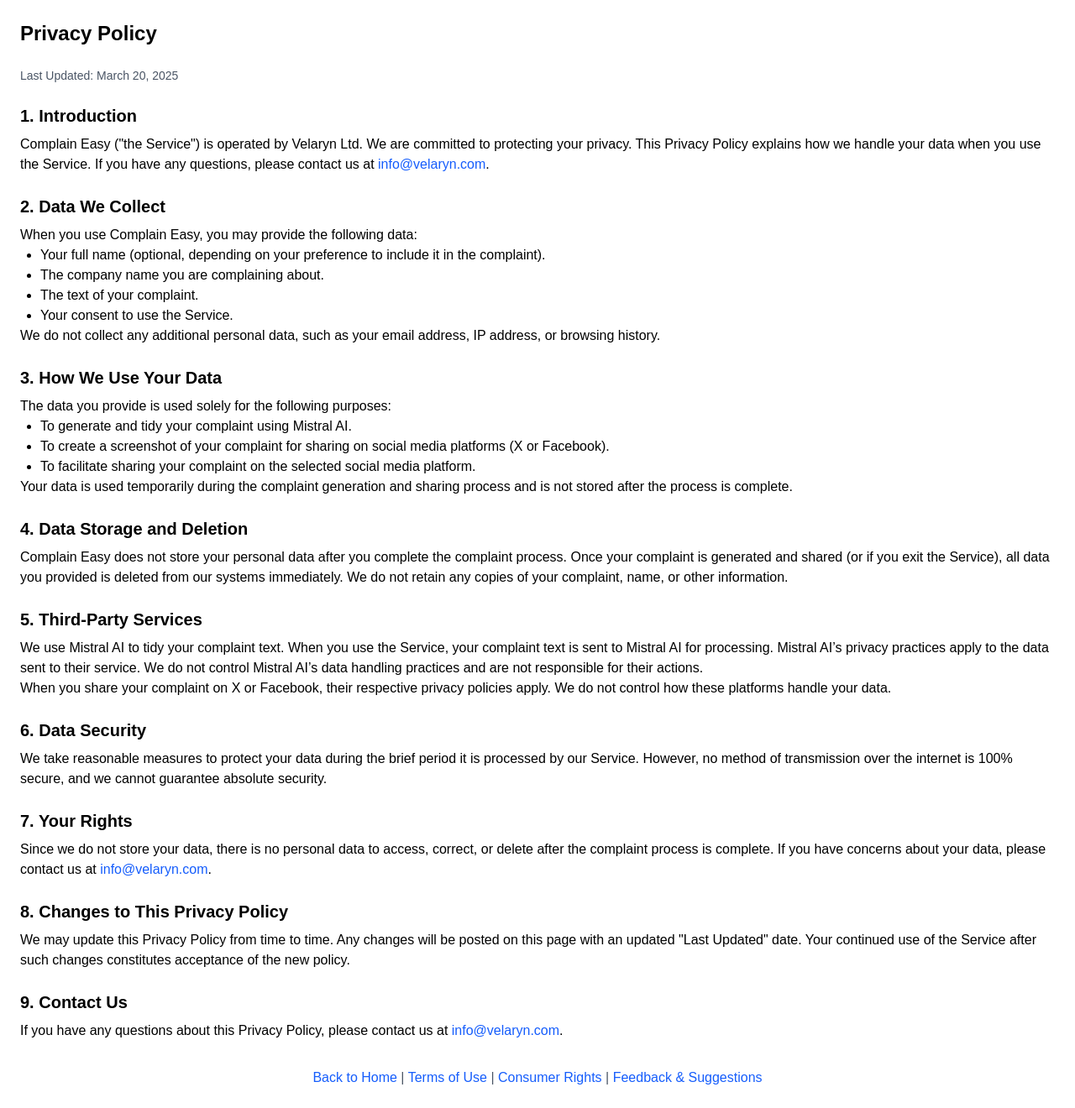
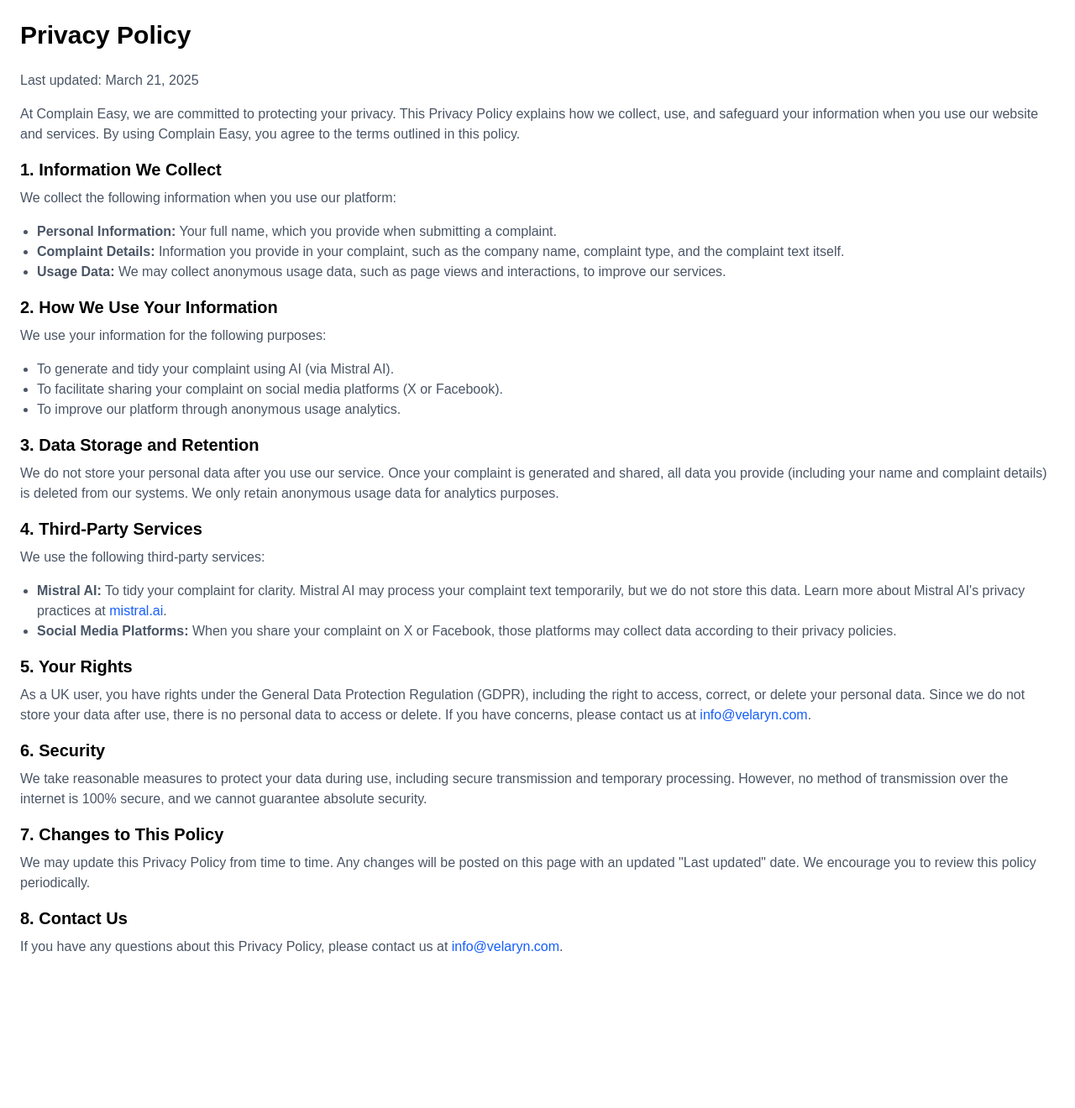
Before and after one commit to dmmymp/complain-easy, a Next.js app: page /privacy-policy in a window 1280 px wide. Shown: the whole page at 84% size. After the commit the page ends 1180 px from the top, so only its background shows below. Built offline with nearby package versions, Linux system fonts and the light colour scheme.

Commit message:
Fix linting errors for Vercel deployment
- Remove unused useEffect import in page.tsx
- Escape quotation marks in privacy-policy and terms-of-use pages
- Remove package-lock.json and ensure it's ignored

```diff
--- a/src/app/page.tsx
+++ b/src/app/page.tsx
@@ -1,6 +1,6 @@
 "use client";
 
-import React, { useState, useEffect, useRef } from "react";
+import React, { useState, useRef } from "react";
 import html2canvas from "html2canvas";
 import Link from "next/link";
 import Head from "next/head";
--- a/src/app/privacy-policy/page.tsx
+++ b/src/app/privacy-policy/page.tsx
@@ -1,89 +1,101 @@
-"use client";
-
-import Link from "next/link";
-
 export default function PrivacyPolicy() {
-  return (
-    <div className="container mx-auto p-6 bg-white dark:bg-gray-900 min-h-screen">
-      <h1 className="text-2xl font-bold mb-6 text-black dark:text-white">Privacy Policy</h1>
-      <div className="prose dark:prose-invert max-w-none text-black dark:text-white">
-        <p className="text-sm text-gray-600 dark:text-gray-400 mb-4">
-          Last Updated: March 20, 2025
+    return (
+      <div className="container mx-auto p-6 bg-white dark:bg-gray-900">
+        <h1 className="text-3xl font-bold mb-6 text-black dark:text-white">
+          Privacy Policy
+        </h1>
+        <p className="text-gray-600 mb-4 dark:text-gray-300">
+          Last updated: March 21, 2025
+        </p>
+        <p className="text-gray-600 mb-4 dark:text-gray-300">
+          At Complain Easy, we are committed to protecting your privacy. This Privacy Policy explains how we collect, use, and safeguard your information when you use our website and services. By using Complain Easy, you agree to the terms outlined in this policy.
         </p>
 
-        <h2 className="text-xl font-semibold mt-6 mb-2">1. Introduction</h2>
-        <p>
-          Complain Easy ("the Service") is operated by Velaryn Ltd. We are committed to protecting your privacy. This Privacy Policy explains how we handle your data when you use the Service. If you have any questions, please contact us at <a href="mailto:info@velaryn.com" className="text-blue-600 hover:underline dark:text-blue-400">info@velaryn.com</a>.
+        <h2 className="text-xl font-semibold mb-2 text-black dark:text-white">
+          1. Information We Collect
+        </h2>
+        <p className="text-gray-600 mb-4 dark:text-gray-300">
+          We collect the following information when you use our platform:
+        </p>
+        <ul className="list-disc pl-5 mb-4 text-gray-600 dark:text-gray-300">
+          <li>
+            <strong>Personal Information:</strong> Your full name, which you provide when submitting a complaint.
+          </li>
+          <li>
+            <strong>Complaint Details:</strong> Information you provide in your complaint, such as the company name, complaint type, and the complaint text itself.
+          </li>
+          <li>
+            <strong>Usage Data:</strong> We may collect anonymous usage data, such as page views and interactions, to improve our services.
+          </li>
+        </ul>
+
+        <h2 className="text-xl font-semibold mb-2 text-black dark:text-white">
+          2. How We Use Your Information
+        </h2>
+        <p className="text-gray-600 mb-4 dark:text-gray-300">
+          We use your information for the following purposes:
+        </p>
+        <ul className="list-disc pl-5 mb-4 text-gray-600 dark:text-gray-300">
+          <li>
+            To generate and tidy your complaint using AI (via Mistral AI).
+          </li>
+          <li>
+            To facilitate sharing your complaint on social media platforms (X or Facebook).
+          </li>
+          <li>
+            To improve our platform through anonymous usage analytics.
+          </li>
+        </ul>
+
+        <h2 className="text-xl font-semibold mb-2 text-black dark:text-white">
+          3. Data Storage and Retention
+        </h2>
+        <p className="text-gray-600 mb-4 dark:text-gray-300">
+          We do not store your personal data after you use our service. Once your complaint is generated and shared, all data you provide (including your name and complaint details) is deleted from our systems. We only retain anonymous usage data for analytics purposes.
         </p>
 
-        <h2 className="text-xl font-semibold mt-6 mb-2">2. Data We Collect</h2>
-        <p>
-          When you use Complain Easy, you may provide the following data:
+        <h2 className="text-xl font-semibold mb-2 text-black dark:text-white">
+          4. Third-Party Services
+        </h2>
+        <p className="text-gray-600 mb-4 dark:text-gray-300">
+          We use the following third-party services:
         </p>
-        <ul className="list-disc pl-6">
-          <li>Your full name (optional, depending on your preference to include it in the complaint).</li>
-          <li>The company name you are complaining about.</li>
-          <li>The text of your complaint.</li>
-          <li>Your consent to use the Service.</li>
+        <ul className="list-disc pl-5 mb-4 text-gray-600 dark:text-gray-300">
+          <li>
+            <strong>Mistral AI:</strong> To tidy your complaint for clarity. Mistral AI may process your complaint text temporarily, but we do not store this data. Learn more about Mistral AI&apos;s privacy practices at <a href="https://mistral.ai" className="text-blue-600 hover:underline dark:text-blue-400">mistral.ai</a>.
+          </li>
+          <li>
+            <strong>Social Media Platforms:</strong> When you share your complaint on X or Facebook, those platforms may collect data according to their privacy policies.
+          </li>
         </ul>
-        <p>
-          We do not collect any additional personal data, such as your email address, IP address, or browsing history.
+
+        <h2 className="text-xl font-semibold mb-2 text-black dark:text-white">
+          5. Your Rights
+        </h2>
+        <p className="text-gray-600 mb-4 dark:text-gray-300">
+          As a UK user, you have rights under the General Data Protection Regulation (GDPR), including the right to access, correct, or delete your personal data. Since we do not store your data after use, there is no personal data to access or delete. If you have concerns, please contact us at <a href="mailto:info@velaryn.com" className="text-blue-600 hover:underline dark:text-blue-400">info@velaryn.com</a>.
         </p>
 
-        <h2 className="text-xl font-semibold mt-6 mb-2">3. How We Use Your Data</h2>
-        <p>
-          The data you provide is used solely for the following purposes:
-        </p>
-        <ul className="list-disc pl-6">
-          <li>To generate and tidy your complaint using Mistral AI.</li>
-          <li>To create a screenshot of your complaint for sharing on social media platforms (X or Facebook).</li>
-          <li>To facilitate sharing your complaint on the selected social media platform.</li>
-        </ul>
-        <p>
-          Your data is used temporarily during the complaint generation and sharing process and is not stored after the process is complete.
+        <h2 className="text-xl font-semibold mb-2 text-black dark:text-white">
+          6. Security
+        </h2>
+        <p className="text-gray-600 mb-4 dark:text-gray-300">
+          We take reasonable measures to protect your data during use, including secure transmission and temporary processing. However, no method of transmission over the internet is 100% secure, and we cannot guarantee absolute security.
         </p>
 
-        <h2 className="text-xl font-semibold mt-6 mb-2">4. Data Storage and Deletion</h2>
-        <p>
-          Complain Easy does not store your personal data after you complete the complaint process. Once your complaint is generated and shared (or if you exit the Service), all data you provided is deleted from our systems immediately. We do not retain any copies of your complaint, name, or other information.
+        <h2 className="text-xl font-semibold mb-2 text-black dark:text-white">
+          7. Changes to This Policy
+        </h2>
+        <p className="text-gray-600 mb-4 dark:text-gray-300">
+          We may update this Privacy Policy from time to time. Any changes will be posted on this page with an updated &quot;Last updated&quot; date. We encourage you to review this policy periodically.
         </p>
 
-        <h2 className="text-xl font-semibold mt-6 mb-2">5. Third-Party Services</h2>
-        <p>
-          We use Mistral AI to tidy your complaint text. When you use the Service, your complaint text is sent to Mistral AI for processing. Mistral AI’s privacy practices apply to the data sent to their service. We do not control Mistral AI’s data handling practices and are not responsible for their actions.
-        </p>
-        <p>
-          When you share your complaint on X or Facebook, their respective privacy policies apply. We do not control how these platforms handle your data.
-        </p>
-
-        <h2 className="text-xl font-semibold mt-6 mb-2">6. Data Security</h2>
-        <p>
-          We take reasonable measures to protect your data during the brief period it is processed by our Service. However, no method of transmission over the internet is 100% secure, and we cannot guarantee absolute security.
-        </p>
-
-        <h2 className="text-xl font-semibold mt-6 mb-2">7. Your Rights</h2>
-        <p>
-          Since we do not store your data, there is no personal data to access, correct, or delete after the complaint process is complete. If you have concerns about your data, please contact us at <a href="mailto:info@velaryn.com" className="text-blue-600 hover:underline dark:text-blue-400">info@velaryn.com</a>.
-        </p>
-
-        <h2 className="text-xl font-semibold mt-6 mb-2">8. Changes to This Privacy Policy</h2>
-        <p>
-          We may update this Privacy Policy from time to time. Any changes will be posted on this page with an updated "Last Updated" date. Your continued use of the Service after such changes constitutes acceptance of the new policy.
-        </p>
-
-        <h2 className="text-xl font-semibold mt-6 mb-2">9. Contact Us</h2>
-        <p>
+        <h2 className="text-xl font-semibold mb-2 text-black dark:text-white">
+          8. Contact Us
+        </h2>
+        <p className="text-gray-600 mb-4 dark:text-gray-300">
           If you have any questions about this Privacy Policy, please contact us at <a href="mailto:info@velaryn.com" className="text-blue-600 hover:underline dark:text-blue-400">info@velaryn.com</a>.
         </p>
       </div>
-      <footer className="mt-8 text-center text-gray-600 dark:text-gray-300">
-        <p>
-          <Link href="/" className="text-blue-600 hover:underline dark:text-blue-400">Back to Home</Link> |{" "}
-          <Link href="/terms-of-use" className="text-blue-600 hover:underline dark:text-blue-400">Terms of Use</Link> |{" "}
-          <Link href="/consumer-rights" className="text-blue-600 hover:underline dark:text-blue-400">Consumer Rights</Link> |{" "}
-          <a href="mailto:info@velaryn.com" className="text-blue-600 hover:underline dark:text-blue-400">Feedback & Suggestions</a>
-        </p>
-      </footer>
-    </div>
-  );
-}
+    );
+  }
--- a/src/app/terms-of-use/page.tsx
+++ b/src/app/terms-of-use/page.tsx
@@ -1,72 +1,80 @@
-"use client";
-
-import Link from "next/link";
-
 export default function TermsOfUse() {
-  return (
-    <div className="container mx-auto p-6 bg-white dark:bg-gray-900 min-h-screen">
-      <h1 className="text-2xl font-bold mb-6 text-black dark:text-white">Terms of Use</h1>
-      <div className="prose dark:prose-invert max-w-none text-black dark:text-white">
-        <p className="text-sm text-gray-600 dark:text-gray-400 mb-4">
-          Last Updated: March 20, 2025
+    return (
+      <div className="container mx-auto p-6 bg-white dark:bg-gray-900">
+        <h1 className="text-3xl font-bold mb-6 text-black dark:text-white">
+          Terms of Use
+        </h1>
+        <p className="text-gray-600 mb-4 dark:text-gray-300">
+          Last updated: March 21, 2025
+        </p>
+        <p className="text-gray-600 mb-4 dark:text-gray-300">
+          Welcome to Complain Easy. By using our website and services, you agree to these Terms of Use. Please read them carefully.
         </p>
 
-        <h2 className="text-xl font-semibold mt-6 mb-2">1. Acceptance of Terms</h2>
-        <p>
-          By using Complain Easy ("the Service"), you agree to be bound by these Terms of Use. If you do not agree to these terms, please do not use the Service. Complain Easy is a free tool provided by Velaryn Ltd to help UK consumers post complaints to company social media accounts.
+        <h2 className="text-xl font-semibold mb-2 text-black dark:text-white">
+          1. Acceptance of Terms
+        </h2>
+        <p className="text-gray-600 mb-4 dark:text-gray-300">
+          By accessing or using Complain Easy, you agree to be bound by these Terms of Use and our Privacy Policy. If you do not agree, please do not use our services.
         </p>
 
-        <h2 className="text-xl font-semibold mt-6 mb-2">2. Use of the Service</h2>
-        <p>
-          You may use Complain Easy to draft, tidy, and share complaints on social media platforms such as X and Facebook. You are solely responsible for the content of your complaints, including ensuring they comply with applicable UK laws (e.g., Public Order Act 1986, Defamation Act 2013). We do not review, endorse, or moderate the content you submit.
+        <h2 className="text-xl font-semibold mb-2 text-black dark:text-white">
+          2. Use of Our Services
+        </h2>
+        <p className="text-gray-600 mb-4 dark:text-gray-300">
+          Complain Easy allows you to generate and share complaints on social media. You are responsible for the content of your complaints, which must comply with UK laws (e.g., Public Order Act 1986). We do not review or endorse your content.
         </p>
-        <p>
-          When using the Service, you agree not to:
-        </p>
-        <ul className="list-disc pl-6">
-          <li>Post content that is unlawful, threatening, defamatory, obscene, or otherwise objectionable.</li>
-          <li>Use the Service to harass, abuse, or harm others.</li>
-          <li>Attempt to reverse-engineer, hack, or interfere with the Service.</li>
+        <ul className="list-disc pl-5 mb-4 text-gray-600 dark:text-gray-300">
+          <li>
+            You must not use our services to post threatening, defamatory, or illegal content.
+          </li>
+          <li>
+            You must provide accurate information when using our platform.
+          </li>
         </ul>
 
-        <h2 className="text-xl font-semibold mt-6 mb-2">3. Data and Privacy</h2>
-        <p>
-          Complain Easy does not store your personal data after use. Any data you provide (e.g., name, complaint text) is used temporarily to generate and share your complaint and is deleted immediately after the process is complete. For more details, see our <Link href="/privacy-policy" className="text-blue-600 hover:underline dark:text-blue-400">Privacy Policy</Link>.
+        <h2 className="text-xl font-semibold mb-2 text-black dark:text-white">
+          3. Third-Party Services
+        </h2>
+        <p className="text-gray-600 mb-4 dark:text-gray-300">
+          We use third-party services to provide functionality:
+        </p>
+        <ul className="list-disc pl-5 mb-4 text-gray-600 dark:text-gray-300">
+          <li>
+            <strong>Mistral AI:</strong> To tidy your complaint. See their terms at <a href="https://mistral.ai" className="text-blue-600 hover:underline dark:text-blue-400">mistral.ai</a>.
+          </li>
+          <li>
+            <strong>Social Media Platforms:</strong> Sharing on X or Facebook is subject to their terms of service.
+          </li>
+        </ul>
+
+        <h2 className="text-xl font-semibold mb-2 text-black dark:text-white">
+          4. Limitation of Liability
+        </h2>
+        <p className="text-gray-600 mb-4 dark:text-gray-300">
+          Complain Easy is provided &quot;as is&quot; without warranties. We are not liable for any damages arising from your use of our services, including issues with third-party platforms or the accuracy of your complaint.
         </p>
 
-        <h2 className="text-xl font-semibold mt-6 mb-2">4. Third-Party Services</h2>
-        <p>
-          The Service uses Mistral AI to tidy your complaint text. By using the Service, you agree to Mistral AI’s terms of use. We are not responsible for the performance or availability of third-party services, including social media platforms like X and Facebook.
+        <h2 className="text-xl font-semibold mb-2 text-black dark:text-white">
+          5. Termination
+        </h2>
+        <p className="text-gray-600 mb-4 dark:text-gray-300">
+          We may suspend or terminate your access to Complain Easy if you violate these Terms of Use.
         </p>
 
-        <h2 className="text-xl font-semibold mt-6 mb-2">5. Regulatory Bodies</h2>
-        <p>
-          Complain Easy allows you to CC regulatory bodies (e.g., Trading Standards, Financial Ombudsman Service) in your complaint. However, CC’ing these bodies does not guarantee action on their part. You are responsible for ensuring your complaint is appropriate for escalation and complies with the requirements of the selected regulatory body.
+        <h2 className="text-xl font-semibold mb-2 text-black dark:text-white">
+          6. Changes to These Terms
+        </h2>
+        <p className="text-gray-600 mb-4 dark:text-gray-300">
+          We may update these Terms of Use from time to time. Changes will be posted on this page with an updated &quot;Last updated&quot; date.
         </p>
 
-        <h2 className="text-xl font-semibold mt-6 mb-2">6. Limitation of Liability</h2>
-        <p>
-          Complain Easy is provided "as is" without warranties of any kind. Velaryn Ltd is not liable for any damages arising from your use of the Service, including but not limited to legal consequences from the content of your complaints. You use the Service at your own risk.
-        </p>
-
-        <h2 className="text-xl font-semibold mt-6 mb-2">7. Changes to Terms</h2>
-        <p>
-          We may update these Terms of Use from time to time. Any changes will be posted on this page with an updated "Last Updated" date. Your continued use of the Service after such changes constitutes acceptance of the new terms.
-        </p>
-
-        <h2 className="text-xl font-semibold mt-6 mb-2">8. Contact Us</h2>
-        <p>
-          If you have any questions about these Terms of Use, please contact us at <a href="mailto:info@velaryn.com" className="text-blue-600 hover:underline dark:text-blue-400">info@velaryn.com</a>.
+        <h2 className="text-xl font-semibold mb-2 text-black dark:text-white">
+          7. Contact Us
+        </h2>
+        <p className="text-gray-600 mb-4 dark:text-gray-300">
+          If you have questions about these Terms of Use, please contact us at <a href="mailto:info@velaryn.com" className="text-blue-600 hover:underline dark:text-blue-400">info@velaryn.com</a>.
         </p>
       </div>
-      <footer className="mt-8 text-center text-gray-600 dark:text-gray-300">
-        <p>
-          <Link href="/" className="text-blue-600 hover:underline dark:text-blue-400">Back to Home</Link> |{" "}
-          <Link href="/privacy-policy" className="text-blue-600 hover:underline dark:text-blue-400">Privacy Policy</Link> |{" "}
-          <Link href="/consumer-rights" className="text-blue-600 hover:underline dark:text-blue-400">Consumer Rights</Link> |{" "}
-          <a href="mailto:info@velaryn.com" className="text-blue-600 hover:underline dark:text-blue-400">Feedback & Suggestions</a>
-        </p>
-      </footer>
-    </div>
-  );
-}
+    );
+  }
```
Also changed, not shown: 2 other files (tests, documents, lock files or other folders).
